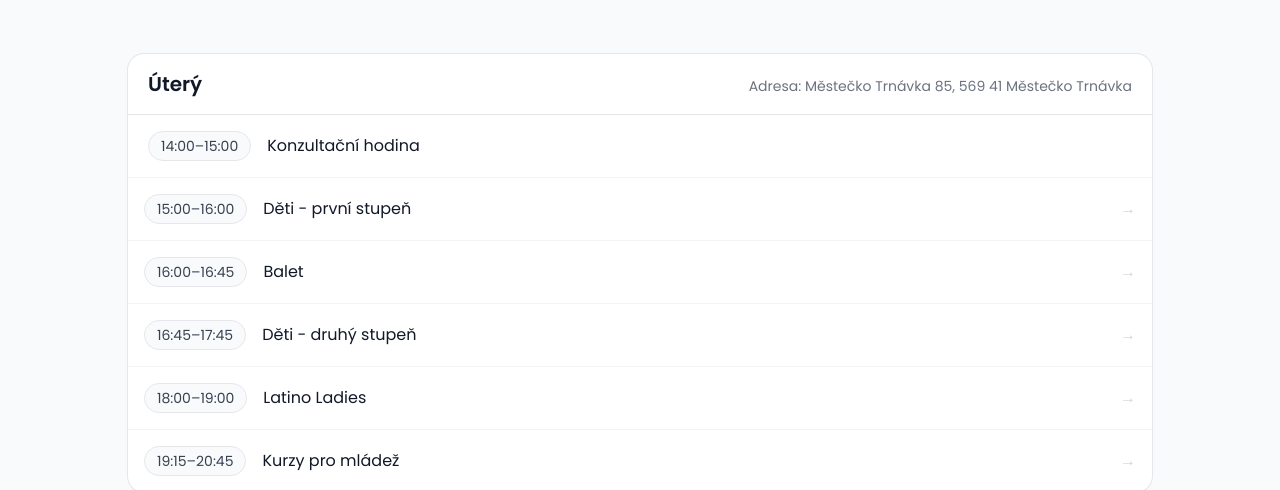
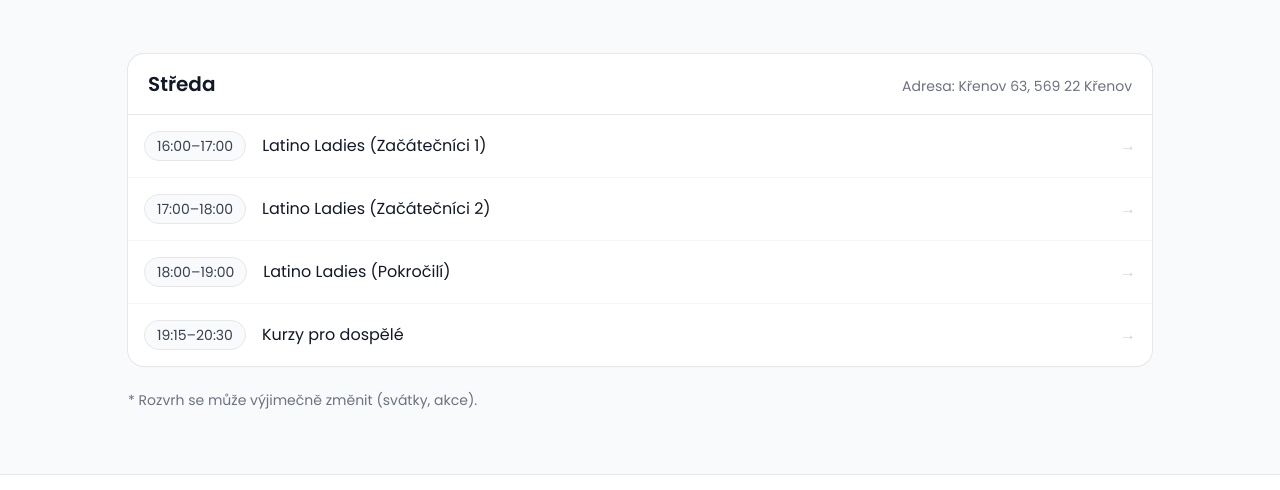
Before and after one commit to JustVasa/boldis, a Next.js app in the folder canary/: page /rozvrh in a window 1280 px wide. Shown: the part 366-856 px from the top of the page. Built offline with nearby package versions, Linux system fonts and the light colour scheme.

Commit message:
Update schedule for Wednesday and add new lessons

```diff
--- a/canary/app/rozvrh/_data.ts
+++ b/canary/app/rozvrh/_data.ts
@@ -1,4 +1,3 @@
-
 export type Lesson = {
   title: string;
   start: string;
@@ -15,27 +14,13 @@ export type DaySchedule = {
 
 export const WEEK: DaySchedule[] = [
   {
-    day: "Úterý",
-    venue: "Adresa: Městečko Trnávka 85, 569 41 Městečko Trnávka",
-    lessons: [
-      { title: "Konzultační hodina",      start: "14:00", end: "15:00", color: "bg-sky-500" }, // bez odkazu
-      { title: "Děti - první stupeň",  start: "15:00", end: "16:00", color: "bg-red-400",  slug: "tanecni-krouzky-pro-deti" },
-      { title: "Balet",                    start: "16:00", end: "16:45", color: "bg-rose-300", slug: "krouzek-baletu" },
-      { title: "Děti - druhý stupeň", start: "16:45", end: "17:45", color: "bg-amber-400", slug: "tanecni-krouzky-pro-deti" },
-      { title: "Latino Ladies",            start: "18:00", end: "19:00", color: "bg-red-500",  slug: "latino-ladies" },
-      { title: "Kurzy pro mládež",         start: "19:15", end: "20:45", color: "bg-indigo-500", slug: "tanecni-pro-mladez" },
-    ],
-  },
-  {
-    day: "Čtvrtek",
+    day: "Středa",
     venue: "Adresa: Křenov 63, 569 22 Křenov",
     lessons: [
-      { title: "Konzultační hodina",      start: "14:00", end: "15:00", color: "bg-sky-500" }, // bez odkazu
-      { title: "Děti - první stupeň",  start: "15:00", end: "16:00", color: "bg-red-400",  slug: "tanecni-krouzky-pro-deti" },
-      { title: "Balet",                    start: "16:00", end: "16:45", color: "bg-rose-300", slug: "krouzek-baletu" },
-      { title: "Děti - druhý stupeň", start: "16:45", end: "17:45", color: "bg-amber-400", slug: "tanecni-krouzky-pro-deti" },
-      { title: "Latino Ladies",            start: "18:00", end: "19:00", color: "bg-red-500",  slug: "latino-ladies" },
-      { title: "Kurzy pro dospělé",        start: "19:15", end: "20:45", color: "bg-indigo-500", slug: "tanecni-pro-dospele" },
+      { title: "Latino Ladies (Začátečníci 1)", start: "16:00", end: "17:00", color: "bg-rose-400", slug: "latino-ladies" },
+      { title: "Latino Ladies (Začátečníci 2)", start: "17:00", end: "18:00", color: "bg-rose-400", slug: "latino-ladies" },
+      { title: "Latino Ladies (Pokročilí)",    start: "18:00", end: "19:00", color: "bg-red-500",  slug: "latino-ladies" },
+      { title: "Kurzy pro dospělé",            start: "19:15", end: "20:30", color: "bg-indigo-500", slug: "tanecni-pro-dospele" },
     ],
   },
 ];
```
